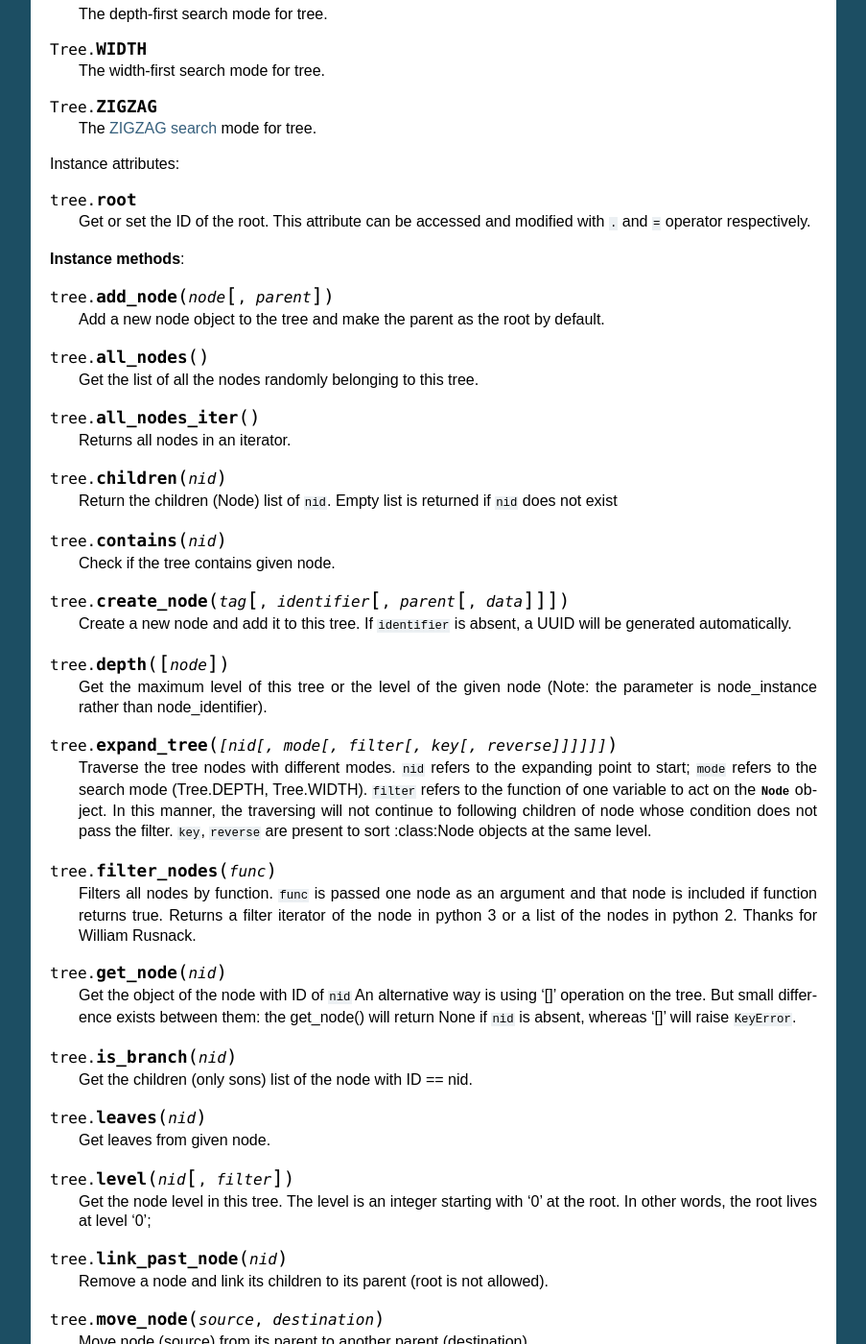
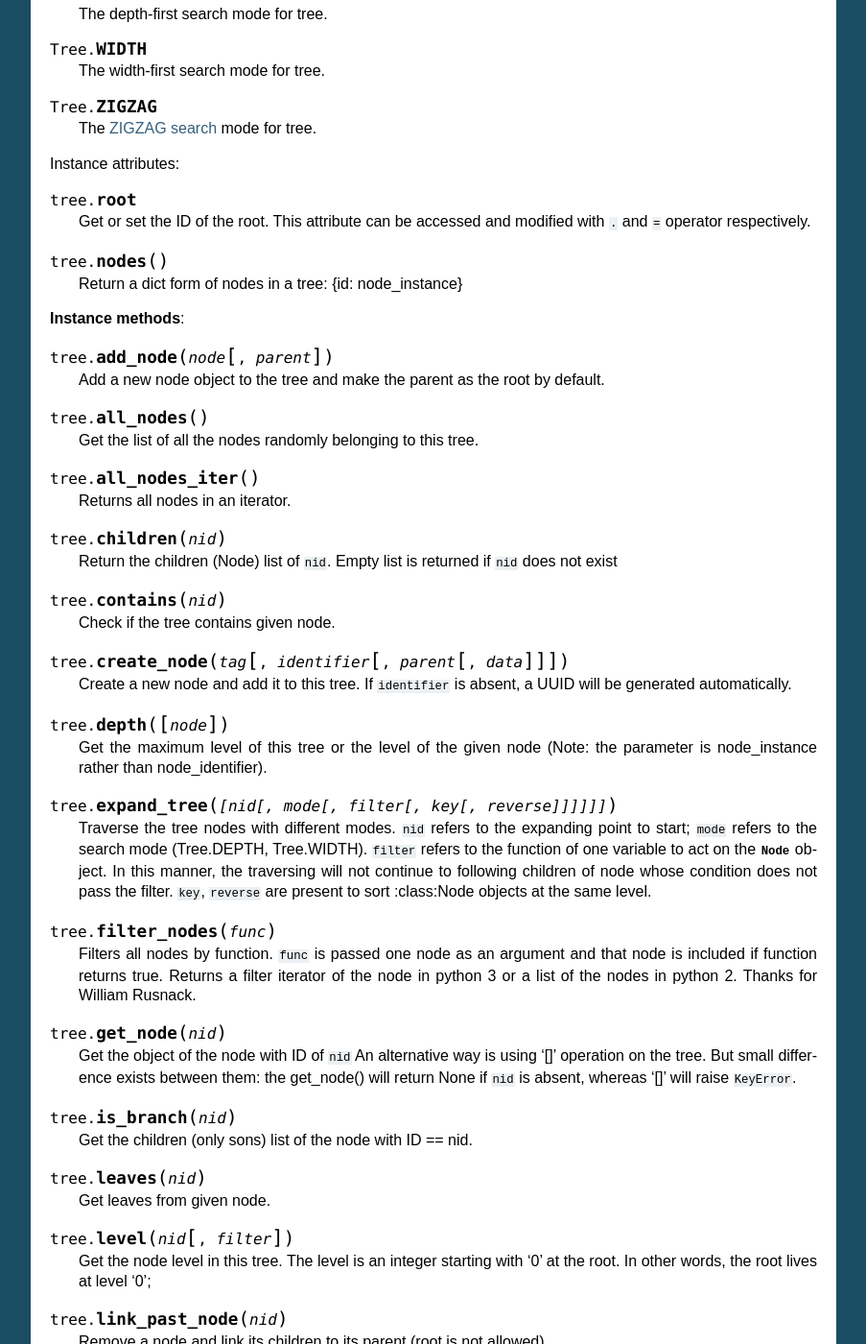
Before and after one commit to caesar0301/treelib, a Sphinx documentation site: the page built from docs/source/pyapi.rst, in a window 1280 px wide and 1400 px high, scrolled down 1699 px. Shown: the whole window at 96% size, without its empty margins (198-1101 px from the left). Built offline with Sphinx 7.4.7, drawn with Linux system fonts in a browser that asks for light colours; some of the changed text lies outside the part shown.

```diff
--- a/docs/source/pyapi.rst
+++ b/docs/source/pyapi.rst
@@ -151,6 +151,10 @@
     with ``.`` and ``=`` operator respectively.
 
 
+.. method:: nodes
+
+    Return a dict form of nodes in a tree: {id: node_instance}
+
 
 **Instance methods**:
 
```
Also changed, not shown: other parts of docs/source/pyapi.rst (+0 -5 lines).
